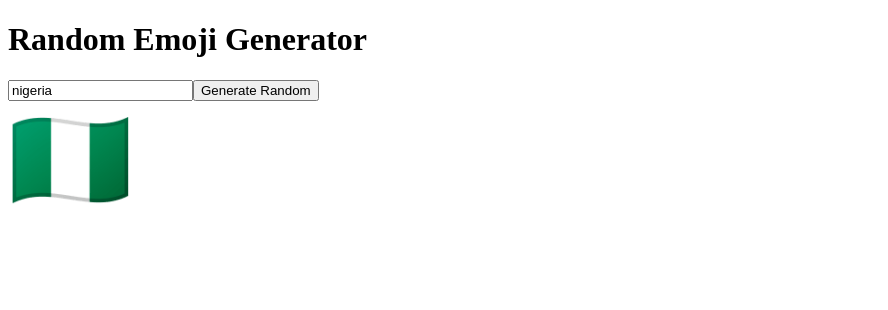
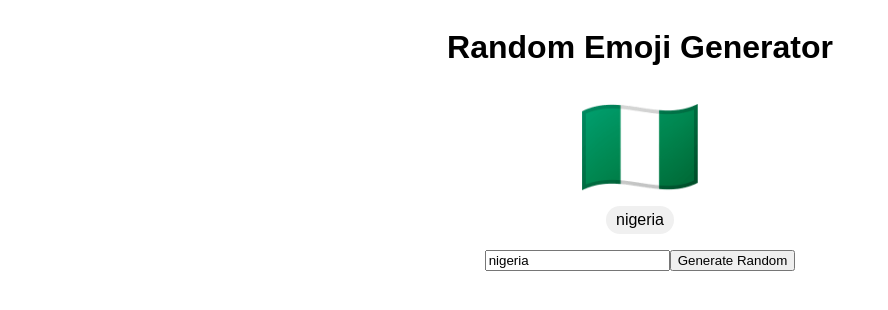
Before and after one commit to upleveled/react-random-emoji-generator-spring-2024-atvie, a React app: page / in a window 1280 px wide. Shown: the top 310 px of the page, without its empty margins (0-888 px from the left). Built offline with nearby package versions, Linux system fonts and the light colour scheme.

Commit message:
Update Styling and variable names

```diff
--- a/src/App.js
+++ b/src/App.js
@@ -1,57 +1,77 @@
-// completely random emoji
-// choosing an emoji by name
-// showing error if invalid emoji name entered
 import { get, has, random } from 'node-emoji';
 import { useState } from 'react';
 
 export default function App() {
   // { name: 'house', emoji: '🏠' }
   const initialEmoji = random();
-  // 1. create a state for the input
-  const [emojiName, setEmojiName] = useState(initialEmoji.name);
-  const [emojiIcon, setEmojiIcon] = useState(initialEmoji.emoji);
+  // 1. Create a state for the input
+  const [emoji, setEmoji] = useState(initialEmoji.emoji);
+  const [emojiInput, setEmojiInput] = useState(initialEmoji.name);
 
-  const hasEmoji = has(emojiName);
+  const hasEmoji = has(emojiInput);
 
   return (
+    <div
+      style={{
+        fontFamily: 'sans-serif',
+        display: 'flex',
+        flexDirection: 'column',
+        alignItems: 'center',
+      }}
+    >
+      <h1>Random Emoji Generator</h1>
+      {hasEmoji ? (
         <>
-      <h1>Random Emoji Generator</h1>
+          <div style={{ fontSize: '100px' }}>{emoji}</div>
+          <div
+            style={{
+              backgroundColor: '#F0F0F0',
+              padding: '5px 10px',
+              marginBottom: '16px',
+              borderRadius: '16px',
+            }}
+          >
+            {emojiInput}
+          </div>
+        </>
+      ) : (
+        <div style={{ fontSize: '100px', height: '176px' }} />
+      )}
+      <div>
         <input
           // 2. Set the value to the input
-        value={emojiName}
+          value={emojiInput}
           onChange={(event) => {
-          // set Emoji mame to input value
-          setEmojiName(event.currentTarget.value);
+            // 3. Set Emoji name to input value
+            setEmojiInput(event.currentTarget.value);
             // get Emoji from the input value
-          const foundEmojiIcon = get(event.currentTarget.value);
+            const foundEmoji = get(event.currentTarget.value);
             // set Emoji icon to found emoji
-          setEmojiIcon(foundEmojiIcon);
+            setEmoji(foundEmoji);
           }}
         />
         <button
           onClick={() => {
             const newEmoji = random();
-          setEmojiIcon(newEmoji.emoji);
-          setEmojiName(newEmoji.name);
+            setEmoji(newEmoji.emoji);
+            setEmojiInput(newEmoji.name);
           }}
         >
           Generate Random
         </button>
-      <div style={{ fontSize: '100px' }}>{emojiIcon}</div>
-      {/* Boolean Operator */}
+      </div>
       {!hasEmoji && (
-        <div style={{ backgroundColor: 'red', marginTop: '5px' }}>
+        <div
+          style={{
+            backgroundColor: '#f7b7b7',
+            borderRadius: '16px',
+            padding: '5px 10px 5px 10px',
+            marginTop: '16px',
+          }}
+        >
           This emoji doesn't exist
         </div>
       )}
-      {/* Ternary Operator
-      {hasEmoji ? (
-        <div style={{ fontSize: '100px' }}>{emojiIcon}</div>
-      ) : (
-        <div style={{ backgroundColor: 'red', marginTop: '5px' }}>
-          This emoji doesn't exist
     </div>
-      )} */}
-    </>
   );
 }
```
Lines whose indentation alone changed are shown as unchanged.
